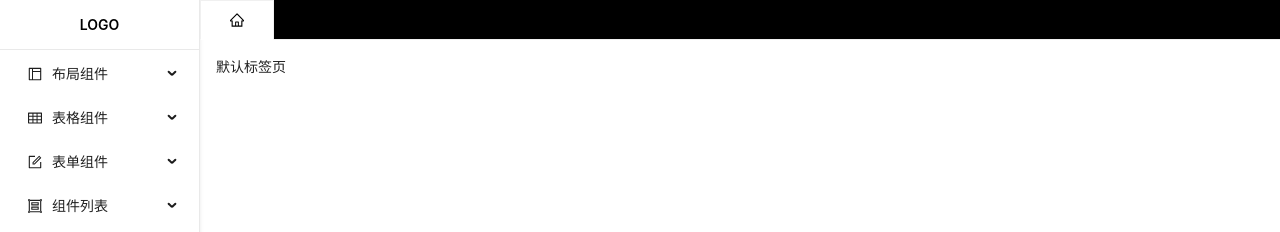
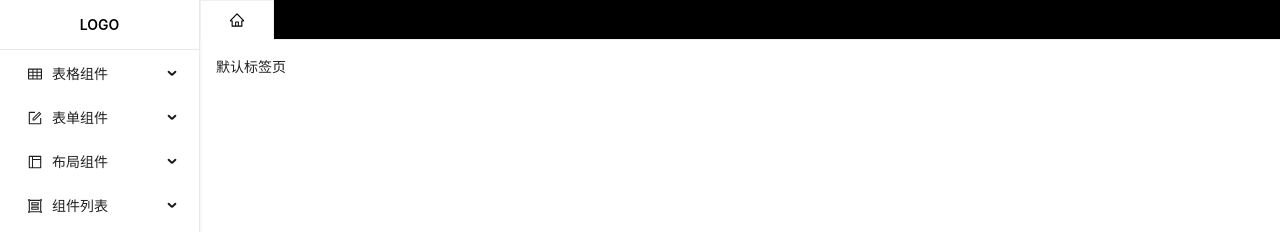
Before and after one commit to changyong-xin/antd-theme, a React (Create React App) app: page / in a window 1280 px wide. Shown: the top 232 px of the page. Built offline with nearby package versions, Linux system fonts and the light colour scheme.

Commit message:
提交-xin

```diff
--- a/src/demos/layoutDemo/index.tsx
+++ b/src/demos/layoutDemo/index.tsx
@@ -1,26 +1,31 @@
+import { Card } from 'antd';
 import React from 'react';
 import { OriLayout } from '../../lib';
-import { Button, Card } from 'antd';
-import { OriTableDemo } from '../tableDemo';
-import { TableLayoutDemo } from './tableLayoutDemo';
 
 export class LayoutDemo extends React.Component<any, any>{
 
     public render() {
         return (
             <div style={{ height: '100%', overflowY: 'auto' }}>
-                <Card title='简单通用的一个表格（组合）组件' >
-                    <div style={{ height: 400 }} >
-                        <TableLayoutDemo />
+                <Card title='上中下' style={{ margin: '8px 0px' }} >
+                    <div style={{ height: 300 }} >
+                        <OriLayout
+                            orientation='vertical'
+                            topContent={<div>上</div>}
+                            middleContent={<div>中</div>}
+                            middleStretch={true}
+                            bottomContent={<div>下</div>}
+                        />
                     </div>
                 </Card>
-                <Card title='测试' style={{ margin: '8px 0px' }} >
-                    <div style={{ height: 400 }} >
+                <Card title='左中右' style={{ margin: '8px 0px' }} >
+                    <div style={{ height: 300 }} >
                         <OriLayout
-                            orientation='vertical'
-                            topContent={<Button>新建</Button>}
-                            middleContent={<OriTableDemo />}
+                            orientation='horizontal'
+                            leftContent={<div>左</div>}
+                            middleContent={<div>中</div>}
                             middleStretch={true}
+                            rightContent={<div>右</div>}
                         />
                     </div>
                 </Card>
--- /dev/null
+++ b/src/demos/layoutDemo/tableLayout/index.tsx
@@ -0,0 +1,19 @@
+import { Card } from 'antd';
+import React from 'react';
+import { SimpleTableLayout } from './simpleTableLayout';
+
+export class TableLayoutDemo extends React.Component<any, any>{
+
+    public render() {
+        return (
+            <div style={{ height: '100%', overflowY: 'auto' }}>
+                <Card title='简单通用的一个表格布局组件' >
+                    <div style={{ height: 400 }} >
+                        <SimpleTableLayout />
+                    </div>
+                </Card>
+            </div>
+        )
+    }
+
+}
--- a/src/demos/layoutDemo/tableLayoutDemo.tsx
+++ b/src/demos/layoutDemo/tableLayout/simpleTableLayout.tsx
@@ -1,6 +1,6 @@
 import { makeObservable, observable } from 'mobx';
 import React, { ReactNode } from 'react';
-import { OriTableLayout, OriTableLayoutUiAction, OriTableLayoutUiStore } from '../../lib';
+import { OriTableLayout, OriTableLayoutUiAction, OriTableLayoutUiStore } from '../../../lib';
 import { Button, Modal } from 'antd';
 import { observer } from 'mobx-react';
 
@@ -14,7 +14,7 @@ interface IDemoDataQo {
     createDate?: string;
 }
 
-class TableLayoutDemoStore extends OriTableLayoutUiStore<IDemoDataEntity> {
+class SimpleTableLayoutStore extends OriTableLayoutUiStore<IDemoDataEntity> {
 
     public visible: boolean = false;
 
@@ -26,8 +26,9 @@ class TableLayoutDemoStore extends OriTableLayoutUiStore<IDemoDataEntity> {
     }
 }
 
-class TableLayoutDemoDoaminAction extends OriTableLayoutUiAction<IDemoDataEntity, IDemoDataQo, TableLayoutDemoStore>{
-    public onSearch() {
+class SimpleTableLayoutDoaminAction extends OriTableLayoutUiAction<IDemoDataEntity, IDemoDataQo, SimpleTableLayoutStore>{
+    public onSearch(value: IDemoDataQo) {
+        console.log(value)
         this.uiStore.loading = true;
         this.uiStore.dataSource = [];
         setTimeout(() => {
@@ -49,11 +50,11 @@ class TableLayoutDemoDoaminAction extends OriTableLayoutUiAction<IDemoDataEntity
 
 
 
-export class TableLayoutDemo extends React.Component {
+export class SimpleTableLayout extends React.Component {
 
-    private _uiStore = new TableLayoutDemoStore();
+    private _uiStore = new SimpleTableLayoutStore();
 
-    private _uiAction = new TableLayoutDemoDoaminAction(this._uiStore)
+    private _uiAction = new SimpleTableLayoutDoaminAction(this._uiStore)
 
     public render(): ReactNode {
         return (
@@ -78,7 +79,7 @@ export class TableLayoutDemo extends React.Component {
                         },
                         {
                             name: 'createDate',
-                            isRange: true,
+                            allowClear: true,
                             valueInput: 'YYYY-MM-DD',
                             description: '创建日期'
                         }
@@ -116,4 +117,4 @@ export class TableLayoutDemo extends React.Component {
 
 }
 
-observer(TableLayoutDemo)
+observer(SimpleTableLayout)
--- a/src/demos/menu.tsx
+++ b/src/demos/menu.tsx
@@ -1,25 +1,15 @@
 import { FormOutlined, GroupOutlined, LayoutOutlined, TableOutlined } from "@ant-design/icons";
 import { IMenuItem } from "../lib";
 import { OriContextDemo } from "./contextDemo";
-import { DateDemo, Demo1 } from "./demo1";
+import { DateDemo } from "./demo1";
 import { Demo2 } from "./demo2";
 import { SearchFormDemo } from "./formDemo";
 import { LayoutDemo } from "./layoutDemo";
+import { TableLayoutDemo } from "./layoutDemo/tableLayout";
 import { OriTableDemo } from "./tableDemo";
 import { TreeDemos } from "./treeDemo";
 
 export const MainMenus: IMenuItem[] = [
-    {
-        label: '布局组件', icon: <LayoutOutlined />, key: '00', children: [
-            { label: '通用布局', key: '0001', component: Demo1 },
-            {
-                label: '表格页面', key: '0002', component: Demo1, children: [
-                    { label: '通用表格', key: '000201', component: LayoutDemo },
-                    { label: '虚拟表格', key: '000202', component: Demo1 },
-                ]
-            },
-        ]
-    },
     {
         label: '表格组件', icon: <TableOutlined />, key: '01', children: [
             { label: '通用表格', key: '0101', component: OriTableDemo },
@@ -33,6 +23,12 @@ export const MainMenus: IMenuItem[] = [
         ]
     },
     {
+        label: '布局组件', icon: <LayoutOutlined />, key: '00', children: [
+            { label: '通用布局', key: '0001', component: LayoutDemo },
+            { label: '表格布局', key: '0002', component: TableLayoutDemo },
+        ]
+    },
+    {
         label: '组件列表', icon: <GroupOutlined />, key: '03', children: [
             { label: '树形组件', key: '0302', component: TreeDemos },
         ]
--- a/src/lib/oriDatePicker/index.tsx
+++ b/src/lib/oriDatePicker/index.tsx
@@ -22,7 +22,6 @@ export class OriDatePicker extends React.Component<IOriDatePicker, any>{
                     style={{ width: '240px' }}
                     placeholder={['开始日期', '结束日期']}
                     onChange={(date, dateStr) => {
-                        console.log(date)
                         this.props.onChange!(dateStr[0] && dateStr[0].length > 0 ? dateStr : undefined)
                     }}
                 />
@@ -34,7 +33,6 @@ export class OriDatePicker extends React.Component<IOriDatePicker, any>{
                     format={this.props.format}
                     value={typeof (this.props.value) === 'string' ? dayjs(this.props.value, this.props.format) : undefined}
                     onChange={(date, dateStr) => {
-                        console.log(date)
                         this.props.onChange!(dateStr && dateStr.length > 0 ? dateStr : undefined)
                     }}
                 />
--- a/src/lib/oriMainLayout/index.tsx
+++ b/src/lib/oriMainLayout/index.tsx
@@ -59,13 +59,22 @@ function mainResucer(state: IMainState, action: IMainAction): IMainState {
 }
 
 function MainLeft(props: IMainLeft) {
-    const [collapsed, setCollapsed] = useState(false);
+    const [collapsed, setCollapsed] = useState(window.innerWidth < 1200 ? true : false);
+
     return <>
-        <Layout.Sider theme="light" collapsed={collapsed} style={{ borderRight: "1px solid #e9e9e9", boxShadow: '0px 0px 4px #e9e9e9' }}>
+        <Layout.Sider
+            onBreakpoint={(broken) => {
+                setCollapsed(broken)
+            }}
+            breakpoint="xl"
+            theme="light"
+            collapsed={collapsed}
+            style={{ borderRight: "1px solid #e9e9e9", boxShadow: '0px 0px 4px #e9e9e9' }}
+        >
             <div style={{ padding: 16, textAlign: "center", fontWeight: 600, borderBottom: "1px solid #e9e9e9" }} >
                 <span>LOGO</span>
             </div>
-            <div style={{ height: 'calc(100% - 117px)' }} >
+            <div style={{ height: 'calc(100% - 117px)', overflowY: 'auto' }} >
                 <Menu
                     selectedKeys={[props.activeKey!]}
                     style={{ border: '0px' }}
```
